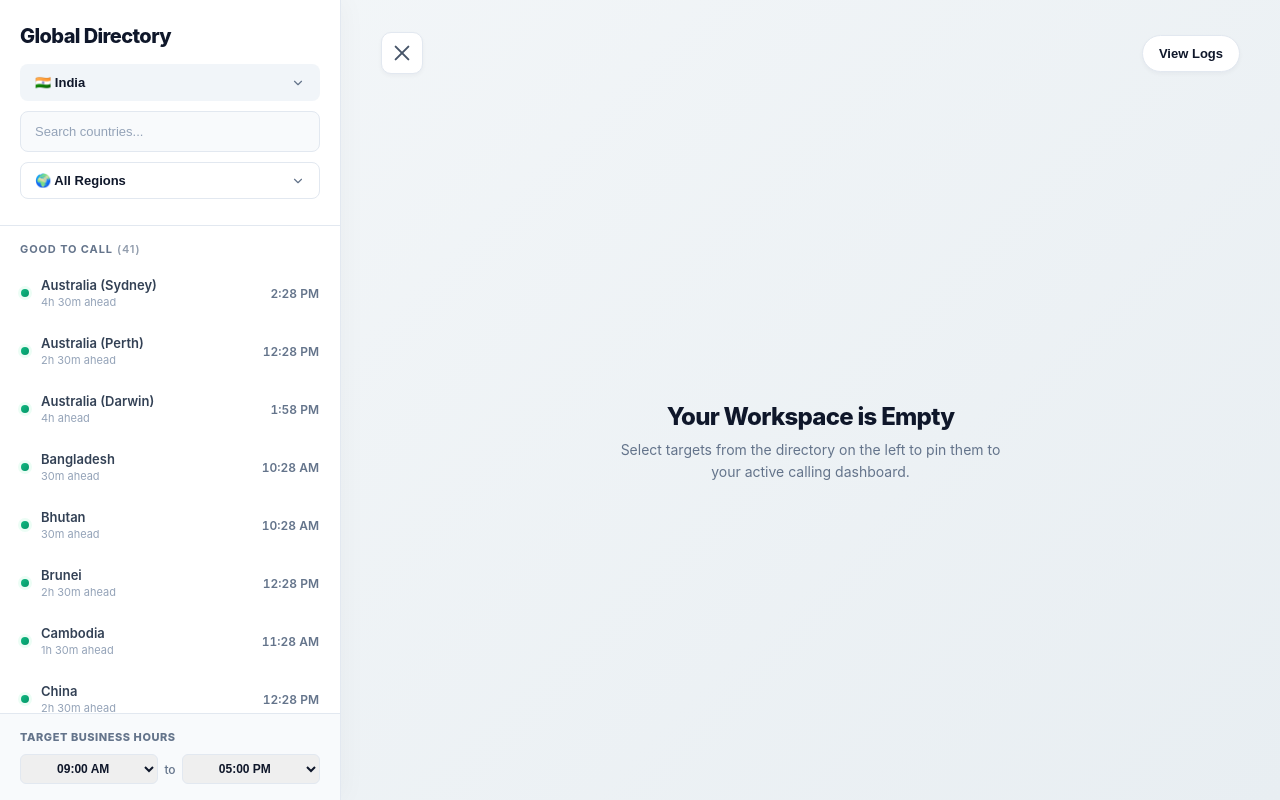
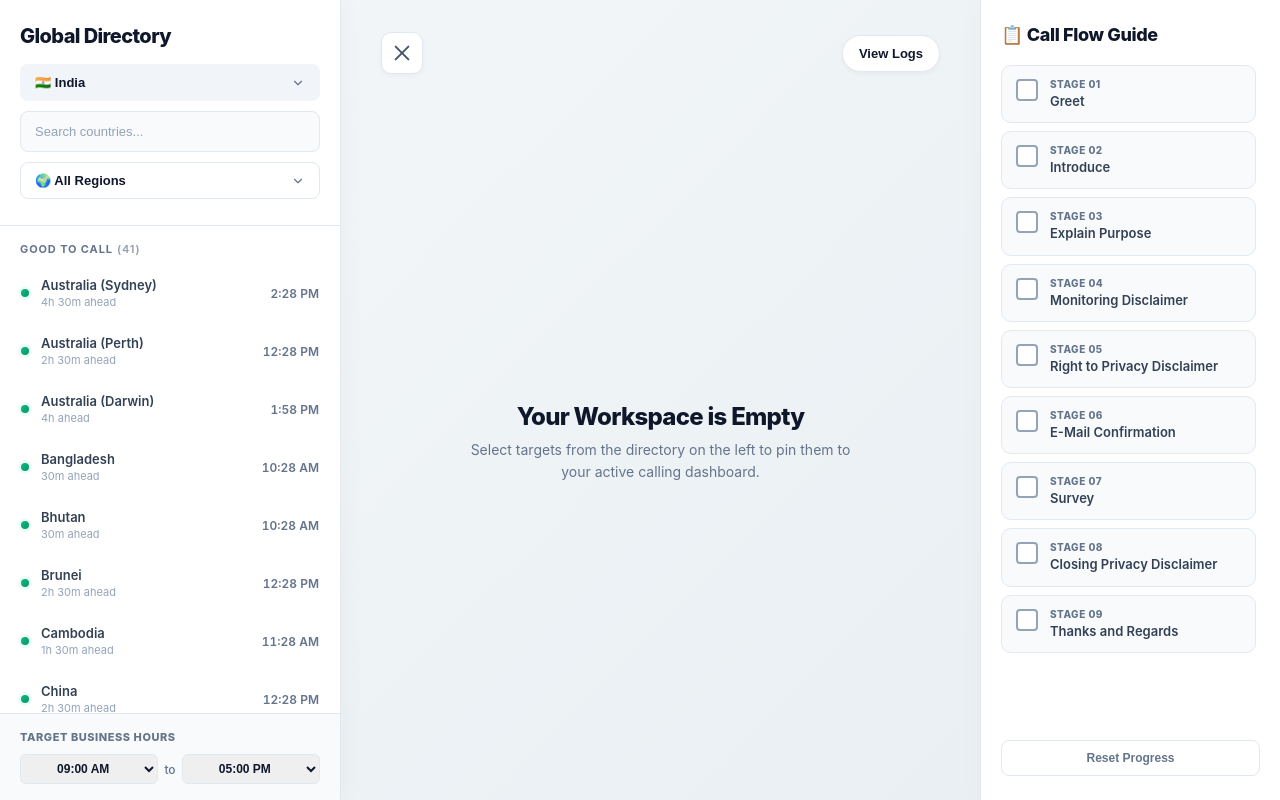
Before and after one commit to pdkokare1/IRSTool, a React (Vite) app: page / in a window 1280 px wide. Built offline with nearby package versions, Linux system fonts and the light colour scheme.

Commit message:
Update App.jsx

```diff
--- a/App.jsx
+++ b/App.jsx
@@ -37,6 +37,9 @@ export default function App() {
   const [scaleFactor, setScaleFactor] = useState(1);
   const canvasRef = useRef(null);
 
+  // Call Flow checklist progress trackers state
+  const [completedSteps, setCompletedSteps] = useState([]);
+
   const [associateLocation, setAssociateLocation] = useState(() => {
     return localStorage.getItem('associateLoc_v2') || 'IN';
   });
@@ -73,6 +76,19 @@ export default function App() {
     'UK': 'United Kingdom'
   };
 
+  // Structured step guideline checklist array configurations
+  const callFlowSteps = [
+    "Greet",
+    "Introduce",
+    "Explain Purpose",
+    "Monitoring Disclaimer",
+    "Right to Privacy Disclaimer",
+    "E-Mail Confirmation",
+    "Survey",
+    "Closing Privacy Disclaimer",
+    "Thanks and Regards"
+  ];
+
   useEffect(() => localStorage.setItem('associateLoc_v2', associateLocation), [associateLocation]);
   useEffect(() => localStorage.setItem('selectedCountries', JSON.stringify(selectedCountries)), [selectedCountries]);
   useEffect(() => localStorage.setItem('appointmentLogs', JSON.stringify(appointmentLogs)), [appointmentLogs]);
@@ -95,13 +111,11 @@ export default function App() {
       const container = canvasRef.current;
       if (!container) return;
 
-      // Start by resetting style measurements to default base layout guidelines
       container.style.setProperty('--scale-mult', '1');
 
       let currentScale = 1;
-      const minScale = 0.65; // Safe minimum readability ceiling protection
+      const minScale = 0.65;
 
-      // Iteratively check scroll heights vs structural client height limits
       while (
         container.scrollHeight > container.clientHeight &&
         currentScale > minScale
@@ -118,7 +132,6 @@ export default function App() {
     });
 
     observer.observe(canvasRef.current);
-    // Extra invocation layer handling dynamic sub-panel expanded changes accurately
     checkOverflowAndResize();
 
     return () => observer.disconnect();
@@ -197,6 +210,14 @@ export default function App() {
       setSelectedCountries(selectedCountries.filter(name => name !== countryName));
     } else {
       setSelectedCountries([...selectedCountries, countryName]);
+    }
+  };
+
+  const toggleStep = (stepName) => {
+    if (completedSteps.includes(stepName)) {
+      setCompletedSteps(completedSteps.filter(s => s !== stepName));
+    } else {
+      setCompletedSteps([...completedSteps, stepName]);
     }
   };
 
@@ -313,8 +334,6 @@ export default function App() {
           --bg-bad: #F8FAFC;
 
           --color-eu: #3B82F6;
-
-          /* Scalemultiplier default dynamic fallback rule */
           --scale-mult: 1;
         }
 
@@ -375,10 +394,8 @@ export default function App() {
         .canvas-empty h2 { font-size: 24px; font-weight: 800; color: var(--text-main); margin-bottom: 8px; letter-spacing: -0.03em; }
         .canvas-empty p { font-size: 14px; max-width: 380px; line-height: 1.6; color: #64748B; margin: 0; }
 
-        /* Left-aligned flexible grid matching standard sizes smoothly */
         .grid { display: flex; flex-wrap: wrap; gap: 16px; align-content: start; justify-content: flex-start; width: 100%; box-sizing: border-box; flex: 1; }
 
-        /* Fully responsive cards leveraging custom CSS variables based on view bounds */
         .card {
           background-color: #FFF;
           width: calc(330px * var(--scale-mult));
@@ -402,7 +419,6 @@ export default function App() {
         .card-soon::before { background: var(--grad-soon); }
         .card-bad::before { background: var(--grad-bad); }
 
-        /* Proportionately handle subtext dimensions via scale multipliers */
         .card-country { font-weight: 800; margin: 0; color: var(--text-main); letter-spacing: -0.03em; white-space: nowrap; overflow: hidden; text-overflow: ellipsis; font-size: calc(18px * var(--scale-mult)); }
         .card-time { font-weight: 900; margin: 0; color: var(--text-main); font-variant-numeric: tabular-nums; letter-spacing: -0.04em; line-height: 1; font-size: calc(24px * var(--scale-mult)); }
 
@@ -464,6 +480,30 @@ export default function App() {
         .btn-clear-logs-action { background: none; border: none; font-size: 12px; font-weight: 700; color: #EF4444; cursor: pointer; padding: 4px 6px; border-radius: 4px; transition: background 0.2s; }
         .btn-clear-logs-action:hover { background: #FEF2F2; }
 
+        /* Fixed Right Sidebar Flow Guidelines Container Style */
+        .flow-sidebar { width: 300px; min-width: 300px; background-color: var(--bg-drawer); border-left: 1px solid var(--border); display: flex; flex-direction: column; padding: 24px 20px; box-sizing: border-box; box-shadow: -4px 0 24px rgba(15, 23, 42, 0.02); height: 100vh; z-index: 10; }
+        .flow-title { margin: 0 0 20px 0; font-size: 18px; font-weight: 800; color: var(--text-main); letter-spacing: -0.02em; display: flex; align-items: center; gap: 8px; }
+        .flow-scroll { flex: 1; overflow-y: auto; display: flex; flex-direction: column; gap: 8px; padding-right: 4px; }
+
+        /* Flow checklist sequence card item container */
+        .flow-item { display: flex; align-items: flex-start; gap: 12px; padding: 12px 14px; background: #F8FAFC; border: 1px solid var(--border); border-radius: 10px; cursor: pointer; transition: all 0.2s ease; user-select: none; }
+        .flow-item:hover { background: #F1F5F9; border-color: #CBD5E1; }
+        .flow-item.done { background: #F0FDF4; border-color: #BBF7D0; }
+
+        .flow-checkbox { width: 18px; height: 18px; border-radius: 4px; border: 2px solid #94A3B8; display: flex; align-items: center; justify-content: center; margin-top: 1px; flex-shrink: 0; background: #FFF; transition: all 0.15s; }
+        .flow-item.done .flow-checkbox { background: var(--color-good); border-color: var(--color-good); }
+        .flow-checkbox::after { content: '✓'; color: #FFF; font-size: 11px; font-weight: 900; display: none; }
+        .flow-item.done .flow-checkbox::after { display: block; }
+
+        .flow-text-container { display: flex; flex-direction: column; gap: 2px; }
+        .flow-num { font-size: 10px; font-weight: 800; text-transform: uppercase; color: var(--text-muted); letter-spacing: 0.05em; }
+        .flow-item.done .flow-num { color: #15803D; opacity: 0.7; }
+        .flow-name { font-size: 13px; font-weight: 600; color: #334155; line-height: 1.4; }
+        .flow-item.done .flow-name { color: #166534; text-decoration: line-through; opacity: 0.7; }
+
+        .btn-reset-flow { width: 100%; padding: 10px; background: #FFF; border: 1px solid var(--border); border-radius: 8px; color: var(--text-muted); font-size: 12px; font-weight: 700; cursor: pointer; transition: all 0.2s; margin-top: 16px; }
+        .btn-reset-flow:hover { background: #F1F5F9; color: var(--text-main); border-color: #CBD5E1; }
+
         .modal-overlay { position: fixed; top: 0; left: 0; right: 0; bottom: 0; background: rgba(15,23,42,0.4); display: flex; justify-content: center; align-items: center; z-index: 100; backdrop-filter: blur(4px); animation: fadeIn 0.2s ease; }
         .modal-content { background: #FFF; width: 90%; max-width: 500px; max-height: 80vh; border-radius: 20px; box-shadow: var(--shadow-hover); display: flex; flex-direction: column; overflow: hidden; animation: slideUp 0.3s ease; }
         .modal-header { padding: 20px 24px; border-bottom: 1px solid var(--border); display: flex; justify-content: space-between; align-items: center; }
@@ -482,6 +522,7 @@ export default function App() {
       `}</style>
 
       <div className="layout">
+        {/* LEFT DRAWER DIRECTORY */}
         <div className={`drawer ${isDrawerOpen ? 'open' : 'closed'}`}>
           <div className="drawer-header">
             <h2 className="drawer-title">Global Directory</h2>
@@ -562,7 +603,7 @@ export default function App() {
           </div>
         </div>
 
-        {/* Ref applied onto Canvas to track exact available heights live */}
+        {/* ACTIVE WORKSPACE CANVAS */}
         <div className="canvas" ref={canvasRef}>
           <div className="canvas-topbar">
             <button
@@ -827,6 +868,37 @@ export default function App() {
           )}
         </div>
 
+        {/* FIXED RIGHT SIDEBAR - CALL FLOW GUIDELINES TRACKER */}
+        <div className="flow-sidebar">
+          <h2 className="flow-title">
+            📋 Call Flow Guide
+          </h2>
+          <div className="flow-scroll">
+            {callFlowSteps.map((step, index) => {
+              const isDone = completedSteps.includes(step);
+              return (
+                <div
+                  key={step}
+                  className={`flow-item ${isDone ? 'done' : ''}`}
+                  onClick={() => toggleStep(step)}
+                >
+                  <div className="flow-checkbox"></div>
+                  <div className="flow-text-container">
+                    <span className="flow-num">Stage {String(index + 1).padStart(2, '0')}</span>
+                    <span className="flow-name">{step}</span>
+                  </div>
+                </div>
+              );
+            })}
+          </div>
+          <button
+            className="btn-reset-flow"
+            onClick={() => setCompletedSteps([])}
+          >
+            Reset Progress
+          </button>
+        </div>
+
         {/* LOG MODAL OVERLAY */}
         {isLogModalOpen && (
           <div className="modal-overlay" onClick={() => setIsLogModalOpen(false)}>
```
